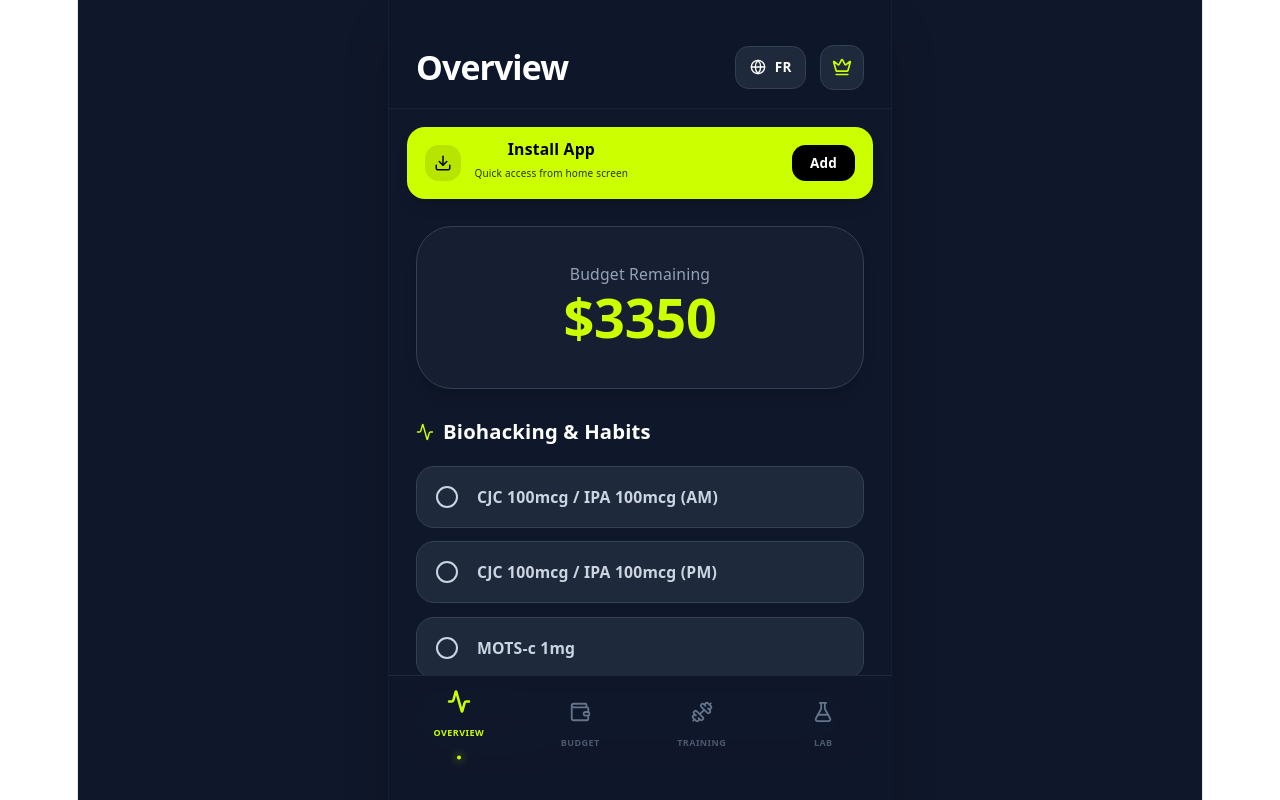
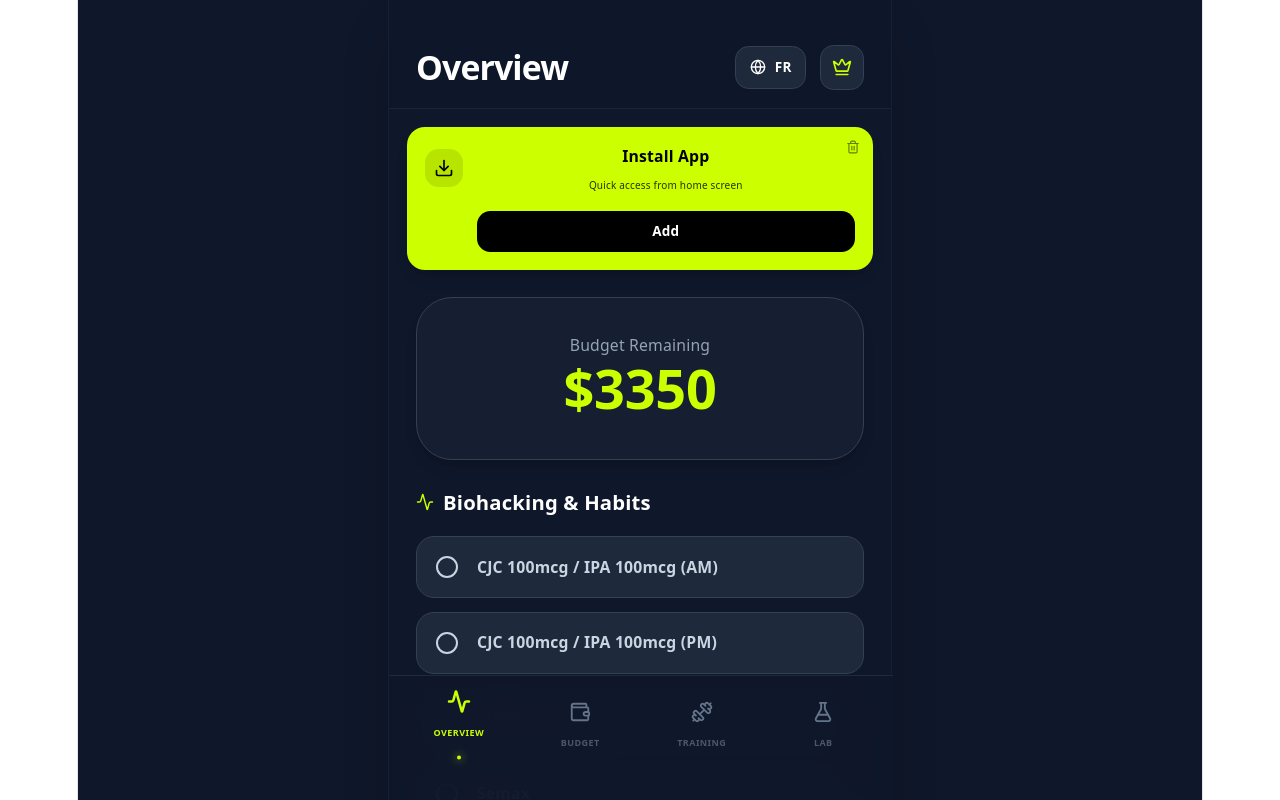
Before and after one commit to bashj0303/Pwa, a React (Vite) app: page / in a window 1280 px wide. Shown: the top 800 px of the page. Built offline with nearby package versions, Linux system fonts and the light colour scheme.

Commit message:
Update App.jsx

```diff
--- a/src/App.jsx
+++ b/src/App.jsx
@@ -1,3 +1,4 @@
+
 import React, { useState, useEffect } from 'react';
 import {
   Activity,
@@ -12,7 +13,8 @@ import {
   Download,
   Plus,
   Trash2,
-  Globe
+  Globe,
+  Share
 } from 'lucide-react';
 
 const App = () => {
@@ -22,8 +24,6 @@ const App = () => {
     return saved ? JSON.parse(saved) : defaultValue;
   };
 
-  // --- ÉTAT MULTILINGUE (EN/FR) ---
-  // Anglais natif par défaut
   const [lang, setLang] = useState(() => loadState('pos_lang', 'en'));
 
   useEffect(() => {
@@ -33,7 +33,7 @@ const App = () => {
   // --- DICTIONNAIRE (i18n) ---
   const translations = {
     en: {
-      appTitle: 'Performance OS',
+      appTitle: 'Grindup.pro',
       tabDashboard: 'Overview',
       tabBudget: 'Budget',
       tabWorkout: 'Training',
@@ -46,6 +46,9 @@ const App = () => {
       installApp: 'Install App',
       installDesc: 'Quick access from home screen',
       installBtn: 'Add',
+      installIOS: 'To install on iPhone:',
+      step1: '1. Tap the Share icon below',
+      step2: '2. Select "Add to Home Screen"',
       close: 'Close',
       budgetLeft: 'Budget Remaining',
       biohacking: 'Biohacking & Habits',
@@ -81,7 +84,7 @@ const App = () => {
       semaxNote: 'Nootropic: 200-500mcg',
     },
     fr: {
-      appTitle: 'Performance OS',
+      appTitle: 'Grindup.pro',
       tabDashboard: 'Aperçu',
       tabBudget: 'Budget',
       tabWorkout: 'Training',
@@ -90,10 +93,13 @@ const App = () => {
       premiumDesc: 'Débloquez la synchro cloud, les protocoles avancés et l\'export.',
       subscribe: 'S\'abonner',
       cancel: 'Annuler',
-      mois: 'mois',
+      month: 'mois',
       installApp: 'Installer l\'application',
       installDesc: 'Accès rapide depuis l\'écran d\'accueil',
       installBtn: 'Ajouter',
+      installIOS: 'Pour installer sur iPhone :',
+      step1: '1. Touchez l\'icône Partager en bas',
+      step2: '2. Choisissez "Sur l\'écran d\'accueil"',
       close: 'Fermer',
       budgetLeft: 'Budget Restant',
       biohacking: 'Biohacking & Habitudes',
@@ -131,15 +137,64 @@ const App = () => {
   };
 
   const t = translations[lang];
+  const toggleLanguage = () => setLang(lang === 'en' ? 'fr' : 'en');
 
-  const toggleLanguage = () => {
-    setLang(lang === 'en' ? 'fr' : 'en');
+  // --- LOGIQUE D'INSTALLATION PWA (INTELLIGENTE & AVEC MÉMOIRE) ---
+  const [deferredPrompt, setDeferredPrompt] = useState(null);
+  const [isIOS, setIsIOS] = useState(false);
+
+  const [showInstallPrompt, setShowInstallPrompt] = useState(() => {
+    return localStorage.getItem('pos_hide_prompt') !== 'true';
+  });
+
+  useEffect(() => {
+    if (localStorage.getItem('pos_hide_prompt') === 'true') return;
+
+    const isStandalone = window.navigator.standalone || window.matchMedia('(display-mode: standalone)').matches;
+
+    if (isStandalone) {
+      setShowInstallPrompt(false);
+      localStorage.setItem('pos_hide_prompt', 'true');
+      return;
+    }
+
+    const ua = window.navigator.userAgent;
+    const isIOSDevice = !!ua.match(/iPad/i) || !!ua.match(/iPhone/i) || (!!ua.match(/Macintosh/i) && 'ontouchend' in document);
+
+    if (isIOSDevice) {
+      setIsIOS(true);
+      setShowInstallPrompt(true);
+    }
+
+    const handleBeforeInstallPrompt = (e) => {
+      e.preventDefault();
+      setDeferredPrompt(e);
+      setShowInstallPrompt(true);
+    };
+
+    window.addEventListener('beforeinstallprompt', handleBeforeInstallPrompt);
+    return () => window.removeEventListener('beforeinstallprompt', handleBeforeInstallPrompt);
+  }, []);
+
+  const dismissPrompt = () => {
+    setShowInstallPrompt(false);
+    localStorage.setItem('pos_hide_prompt', 'true');
+  };
+
+  const handleInstallClick = async () => {
+    if (deferredPrompt) {
+      deferredPrompt.prompt();
+      const { outcome } = await deferredPrompt.userChoice;
+      if (outcome === 'accepted') {
+        dismissPrompt();
+      }
+      setDeferredPrompt(null);
+    }
   };
 
   // --- ÉTATS GLOBAUX ---
   const [activeTab, setActiveTab] = useState('dashboard');
   const [showPremium, setShowPremium] = useState(false);
-  const [showInstallPrompt, setShowInstallPrompt] = useState(true);
 
   const [balance, setBalance] = useState(() => loadState('pos_balance', 3350));
   const [expenses, setExpenses] = useState(() => loadState('pos_expenses', [
@@ -459,7 +514,6 @@ const App = () => {
     <div className="min-h-screen bg-[#0f172a] text-slate-200 font-sans selection:bg-[#ccff00] selection:text-black flex justify-center">
       <div className="w-full max-w-md bg-[#0f172a] min-h-screen relative shadow-2xl flex flex-col border-x border-slate-800/50">
 
-        {/* NOUVEAU HEADER (Bouton de langue mieux placé) */}
         <header className="px-6 pt-10 pb-4 flex justify-between items-center bg-[#0f172a]/95 backdrop-blur-md z-40 sticky top-0 border-b border-slate-800/80">
           <div>
             <p className="text-3xl font-black text-white capitalize tracking-tight">
@@ -483,19 +537,34 @@ const App = () => {
           </div>
         </header>
 
-        {/* Bannière d'installation PWA */}
+        {/* BANNIÈRE D'INSTALLATION INTELLIGENTE */}
         {showInstallPrompt && (
-          <div className="bg-[#ccff00] text-black px-4 py-3 flex justify-between items-center rounded-2xl mx-4 mt-4 shadow-lg animate-in slide-in-from-top duration-500">
-            <div className="flex items-center gap-3">
-              <div className="bg-black/10 p-2 rounded-xl text-black"><Download size={18} /></div>
-              <div>
-                <p className="font-bold text-sm leading-tight">{t.installApp}</p>
-                <p className="text-[10px] opacity-80 font-medium">{t.installDesc}</p>
+          <div className="bg-[#ccff00] text-black p-4 rounded-2xl mx-4 mt-4 shadow-lg animate-in slide-in-from-top duration-500 relative">
+            <button onClick={dismissPrompt} className="absolute top-2 right-2 p-1 opacity-50 hover:opacity-100">
+              <Trash2 size={14} />
+            </button>
+
+            <div className="flex items-start gap-3">
+              <div className="bg-black/10 p-2 rounded-xl text-black mt-1"><Download size={20} /></div>
+              <div className="flex-1">
+                <p className="font-bold text-sm mb-1">{t.installApp}</p>
+
+                {isIOS ? (
+                  <div className="space-y-1 text-xs font-medium opacity-80">
+                    <p>{t.installIOS}</p>
+                    <p className="flex items-center gap-1">{t.step1} <Share size={12} /></p>
+                    <p>{t.step2}</p>
+                  </div>
+                ) : (
+                  <div>
+                    <p className="text-[10px] opacity-80 font-medium mb-3">{t.installDesc}</p>
+                    <button onClick={handleInstallClick} className="w-full bg-black text-white text-xs font-bold px-4 py-2.5 rounded-xl hover:scale-[1.02] transition-transform">
+                      {t.installBtn}
+                    </button>
+                  </div>
+                )}
               </div>
             </div>
-            <button onClick={() => setShowInstallPrompt(false)} className="bg-black text-white text-xs font-bold px-4 py-2 rounded-xl hover:scale-105 transition-transform">
-              {t.installBtn}
-            </button>
           </div>
         )}
 
```
